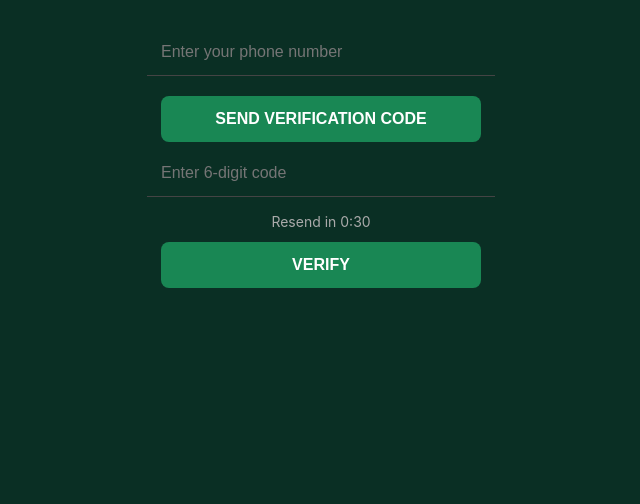
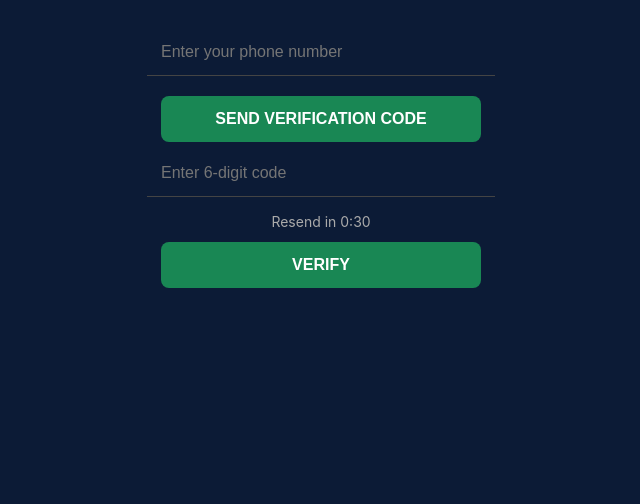
Before and after one commit to yosilavi/SmartService-app, a plain HTML site: page verify.html in a window 1280 px wide. Shown: the part 296-800 px from the top of the page, without its empty margins (319-959 px from the left). Drawn offline with Linux system fonts and the light colour scheme.

Commit message:
Update verify.html

```diff
--- a/verify.html
+++ b/verify.html
@@ -8,7 +8,7 @@
     body {
       margin: 0;
       padding: 0;
-      background-color: #0A2F24;
+      background-color: #0C1B36;
       font-family: -apple-system, BlinkMacSystemFont, 'Segoe UI', Roboto, Helvetica, Arial, sans-serif;
       color: white;
       display: flex;
```
